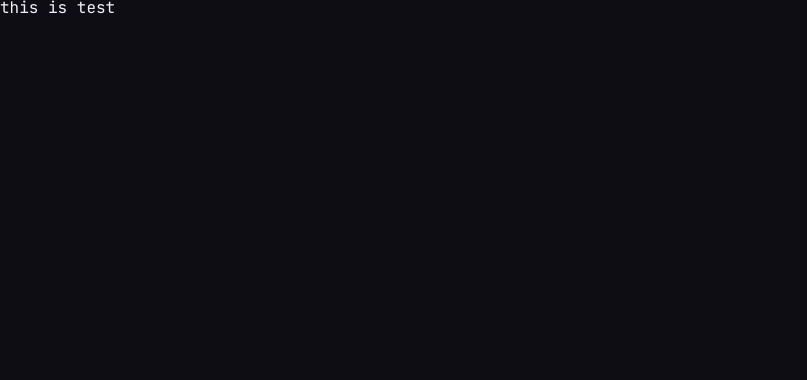
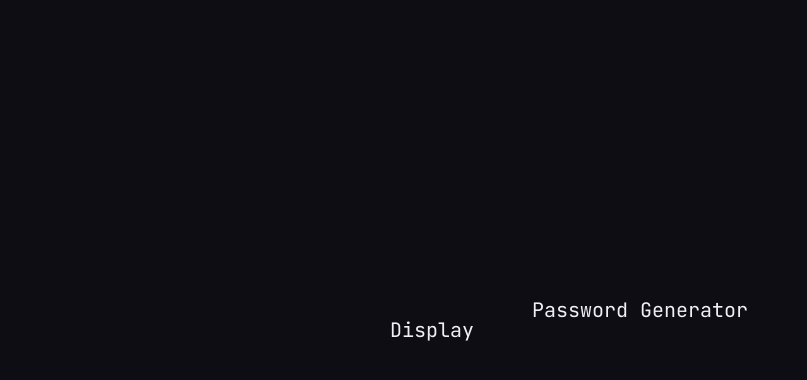
Before and after one commit to nicolenam/passwordGenerator, a React (Create React App) app: page / in a window 1280 px wide. Shown: the top 380 px of the page, without its empty margins (0-807 px from the left). Built offline with nearby package versions, Linux system fonts and the light colour scheme.

Commit message:
Added initial layout structure such as wrapper

```diff
--- a/src/App.css
+++ b/src/App.css
@@ -57,7 +57,22 @@ body{
   font-family: 'JetBrains Mono', monospace;
   color: #f0eff7;
   background-color: #0e0d13;
+  font-size: 20px;
+  max-width: 1440px;
+  margin: 300px auto;
 }
+
+h1{
+
+	text-align: center;
+}
+
+.wrapper{
+	max-width: 500px;
+	min-width: 300px;
+	margin: 0 auto;
+}
+
 
 /* color references  */
 /* container #24232b */
--- a/src/App.js
+++ b/src/App.js
@@ -1,11 +1,13 @@
 import './App.css';
+import Display from './Components/Display';
 
 function App() {
   return (
     <div className="App">
       <header>
-        this is test
+        <h1>Password Generator</h1>
       </header>
+      <Display />
     </div>
   );
 }
--- a/src/Components/Display.js
+++ b/src/Components/Display.js
@@ -0,0 +1,9 @@
+const Display = () =>{
+    return(
+        <section className="wrapper">
+            Display
+        </section>
+    )
+}
+
+export default Display;
```
Also changed, not shown: src/Components/Evaluation.js (+9 -0 lines), src/Components/Form.js (+9 -0 lines), src/Components/OptionsList.js (+8 -0 lines).
